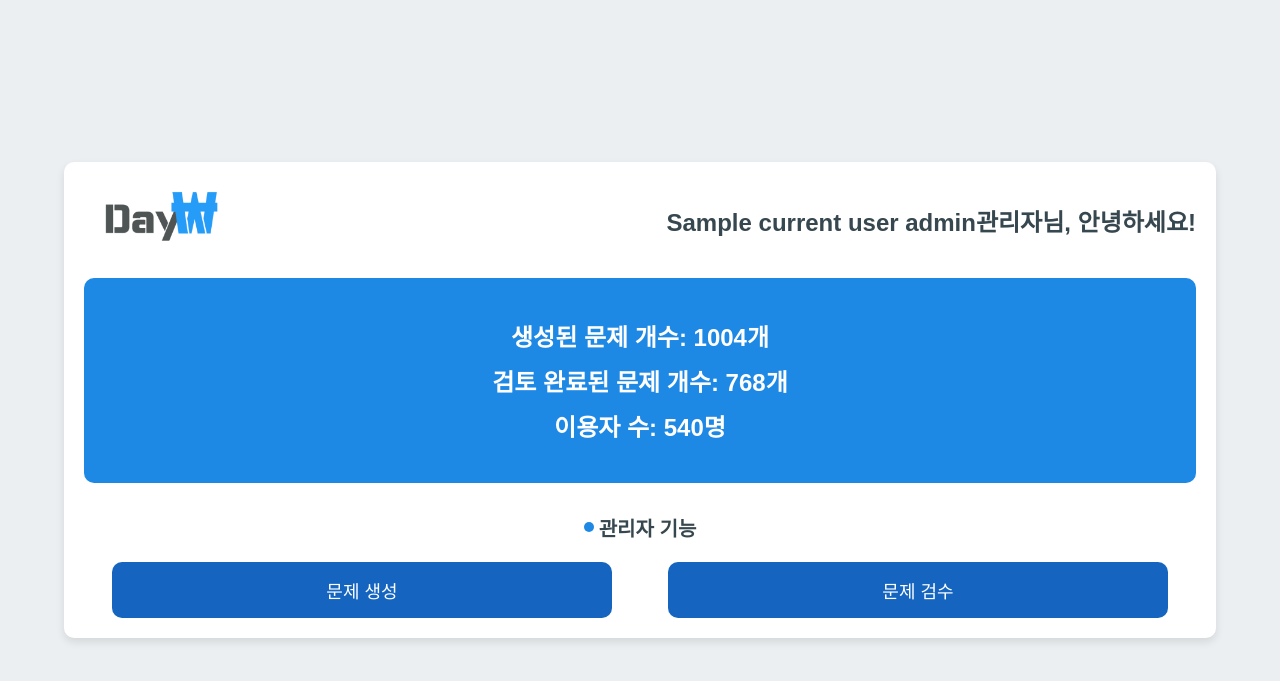
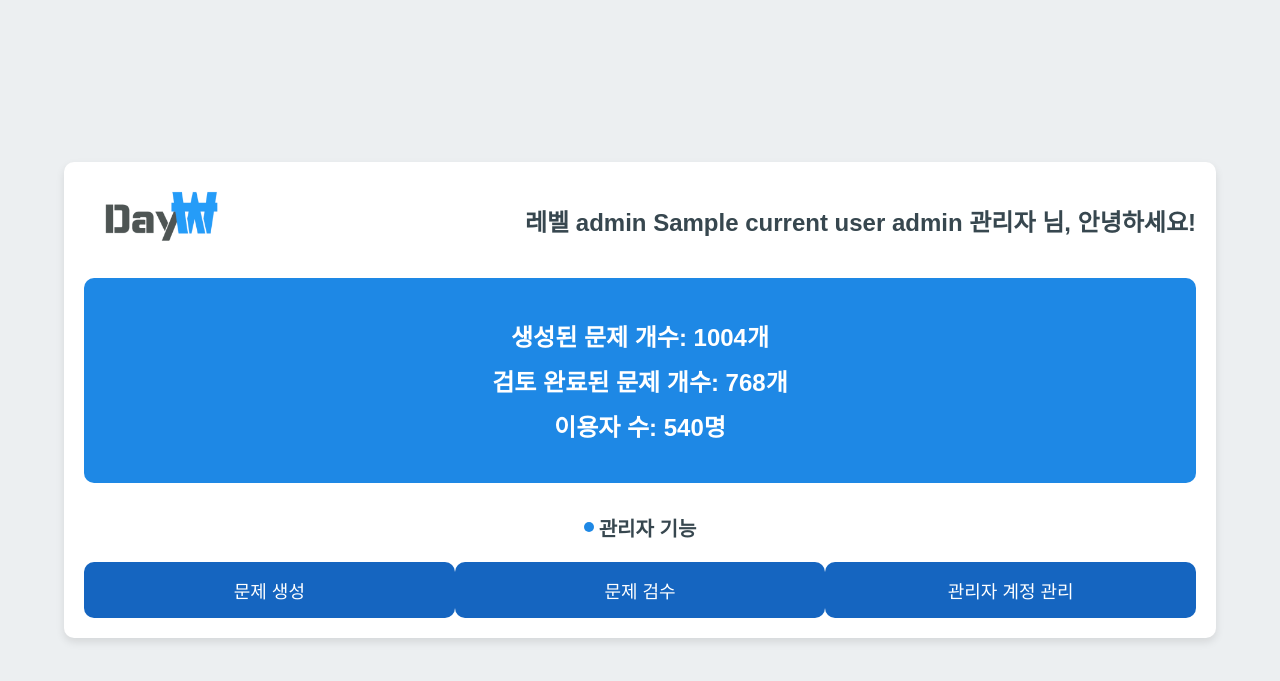
Before and after one commit to sweetpotatoju/Daywon, a FastAPI app: template app/templates/admin_mainpage.html in a window 1280 px wide. Shown: the top 681 px of the page. Run offline with FastAPI, Linux system fonts and the light colour scheme; the template is opened without the code that fills it: most values are stand-ins (such as "Sample title", 1, 10 or a date in 2020).

Commit message:
로그인 부가 정보 넘기기

```diff
--- a/app/main.py
+++ b/app/main.py
@@ -74,6 +74,7 @@ async def admin_login_web(request: Request):
 async def admin_mainpage(request: Request, current_user_admin: dict = Depends(get_current_user)):
     if not current_user_admin:
         return RedirectResponse(url="/admin_login", status_code=303)
+    print()
     return templates.TemplateResponse("admin_mainpage.html",
                                       {"request": request, "current_user_admin": current_user_admin})
 
@@ -521,8 +522,11 @@ async def admin_login(request: Request, admin_name: str = Form(...), password: s
         return RedirectResponse(url=f"/admin_login?error=아이디나 비밀번호가 잘못되었습니다", status_code=303)
 
     session = request.session
-    session["user"] = {"admin_name": admin_name}  # 여기서는 간단하게 사용자명만 저장
-
+    session["user"] = {
+        "admin_id": admin.admin_id,
+        "admin_name": admin.admin_name,
+        "qualification_level": admin.qualification_level
+    }
     response = RedirectResponse(url="/admin_mainpage", status_code=303)
     return response
 
--- a/app/templates/admin_mainpage.html
+++ b/app/templates/admin_mainpage.html
@@ -109,7 +109,8 @@
     <div class="container">
         <div class="header">
             <img src="../res/logo.png" alt="Logo" class="logo">
-            <div class="greeting">{{ current_user_admin.admin_name }}관리자님, 안녕하세요!</div>
+            <div class="greeting" data-admin-level="{{ current_user_admin.qualification_level }}">
+                레벨 {{ current_user_admin.qualification_level }} {{ current_user_admin.admin_name }} 관리자 님, 안녕하세요!</div>
         </div>
         <div class="account-info">
             <div class="count">
@@ -129,8 +130,9 @@
     </div>
 
     <script>
-        // 사용자 권한 레벨 설정 (예시로 레벨 2로 설정)
-        var userLevel = 2;
+        // 사용자 권한 레벨 설정
+        var userLevel = document.querySelector('.greeting').getAttribute('data-admin-level');
+
 
         // 버튼 요소 가져오기
         var createQuestionBtn = document.getElementById('create-question');
```
